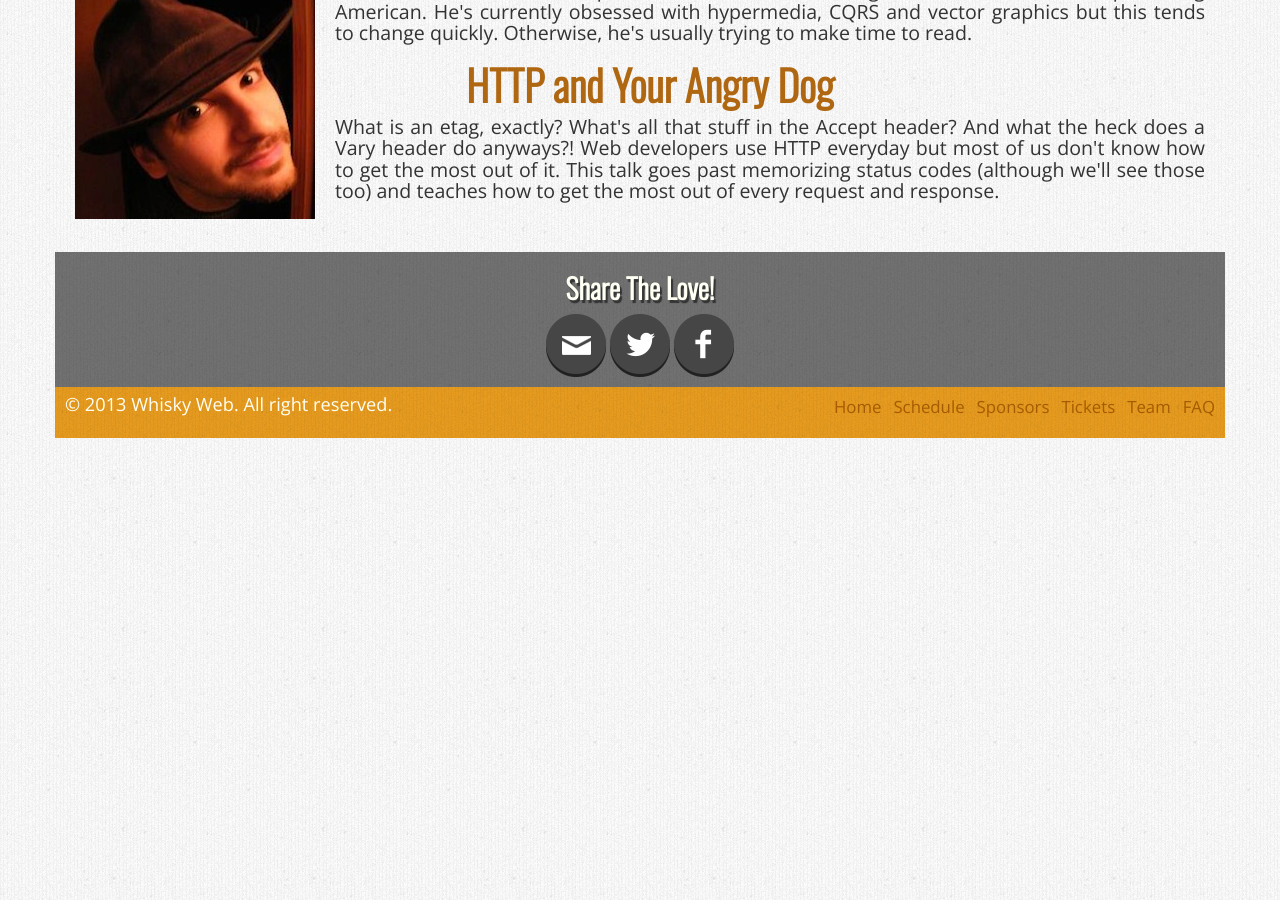
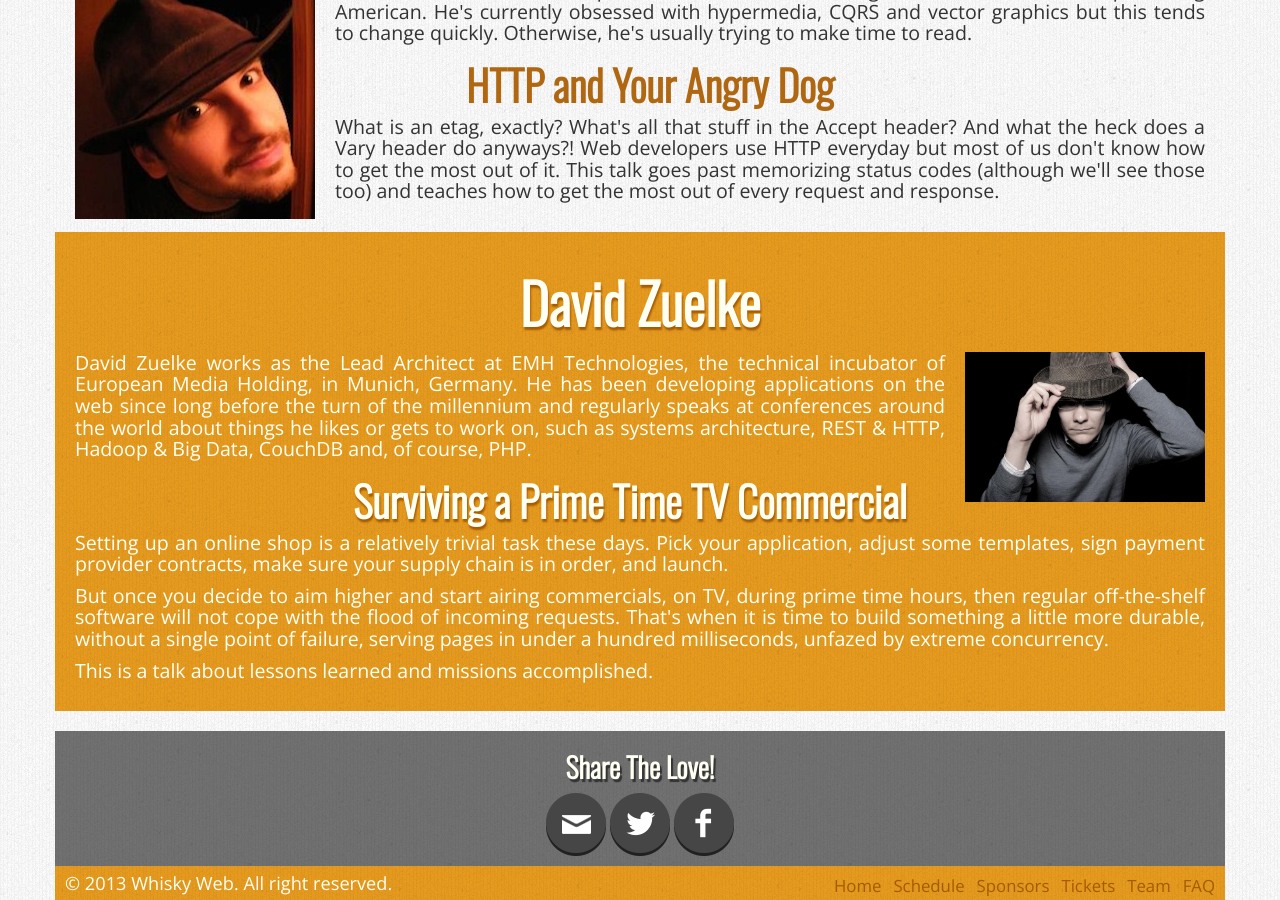
Before and after one commit to whiskyweb/whiskyweb-website, a Jekyll site: the page built from speakers.html, in a window 1280 px wide and 900 px high, scrolled down 1191 px. Built offline with Jekyll 4.4.1, drawn with Linux system fonts in a browser that asks for light colours; nearby versions of some CDN libraries; before the commit the page ends 1629 px from its top, so only the background shows below that.

Commit message:
Add David Zuelke as a speaker.

```diff
--- a/speakers.html
+++ b/speakers.html
@@ -29,7 +29,7 @@ title: Speakers
     </div>
 </div>
 
-<div class='speaker speaker-left last'>
+<div class='speaker speaker-left'>
     <div class='bio'>
         <h1>Ross Tuck</h1>
         <img class="hidden-phone" src='img/rtuck.jpg' alt='Ross Tuck' />
@@ -40,3 +40,17 @@ title: Speakers
         <p>What is an etag, exactly? What's all that stuff in the Accept header? And what the heck does a Vary header do anyways?! Web developers use HTTP everyday but most of us don't know how to get the most out of it. This talk goes past memorizing status codes (although we'll see those too) and teaches how to get the most out of every request and response.</p>
     </div>
 </div>
+
+<div class='speaker speaker-right last'>
+    <div class='bio'>
+        <h1>David Zuelke</h1>
+        <img class="hidden-phone" src='img/dzuelke.jpg' alt='David Zuelke' />
+        <p>David Zuelke works as the Lead Architect at EMH Technologies, the technical incubator of European Media Holding, in Munich, Germany. He has been developing applications on the web since long before the turn of the millennium and regularly speaks at conferences around the world about things he likes or gets to work on, such as systems architecture, REST &amp; HTTP, Hadoop &amp; Big Data, CouchDB and, of course, PHP.</p>
+    </div>
+    <div class='abstract'>
+        <h2>Surviving a Prime Time TV Commercial</h2>
+        <p>Setting up an online shop is a relatively trivial task these days. Pick your application, adjust some templates, sign payment provider contracts, make sure your supply chain is in order, and launch.</p>
+        <p>But once you decide to aim higher and start airing commercials, on TV, during prime time hours, then regular off-the-shelf software will not cope with the flood of incoming requests. That's when it is time to build something a little more durable, without a single point of failure, serving pages in under a hundred milliseconds, unfazed by extreme concurrency.</p>
+        <p>This is a talk about lessons learned and missions accomplished.</p>
+    </div>
+</div>
```
Also changed, not shown: img/dzuelke.jpg (added).
